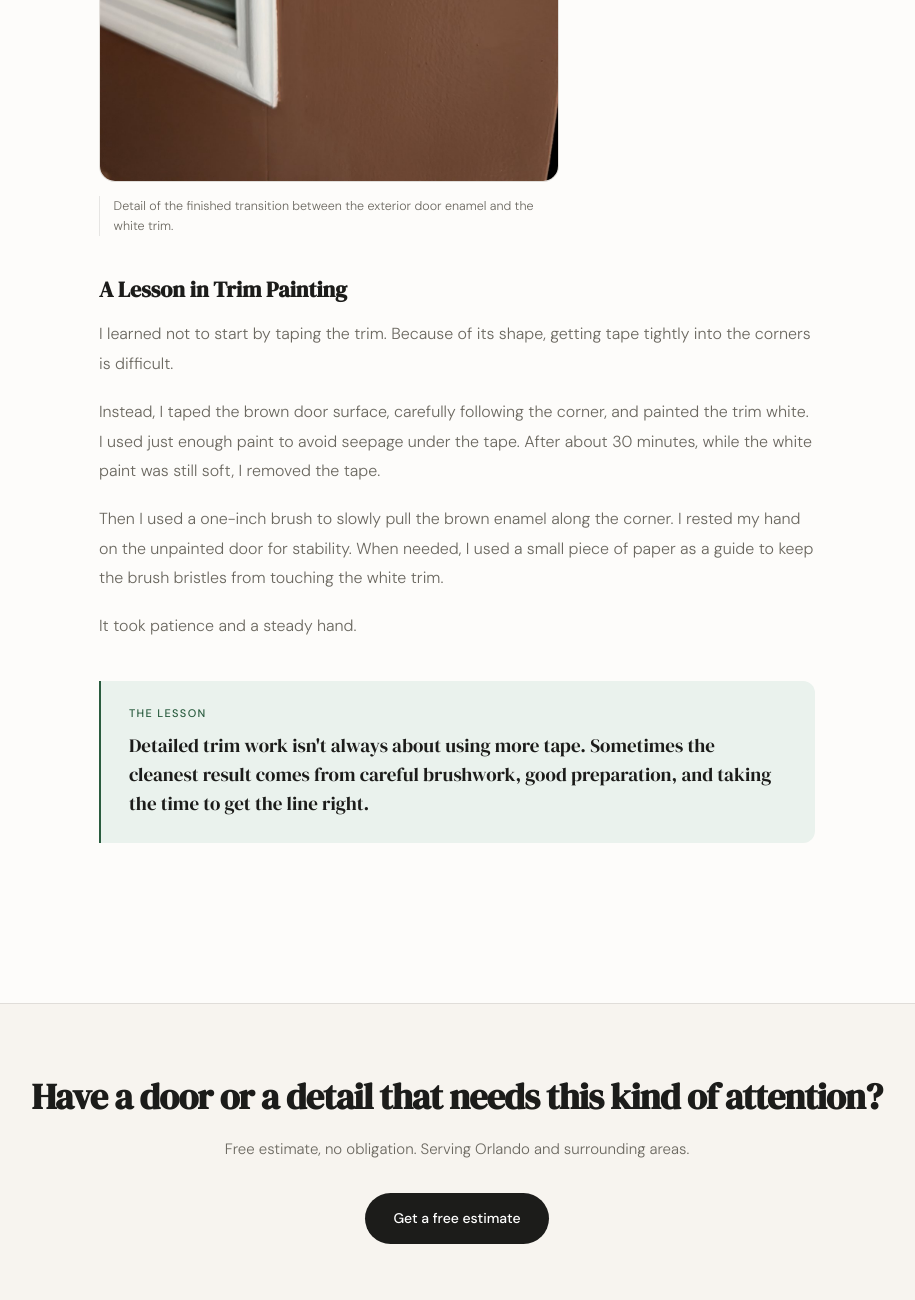
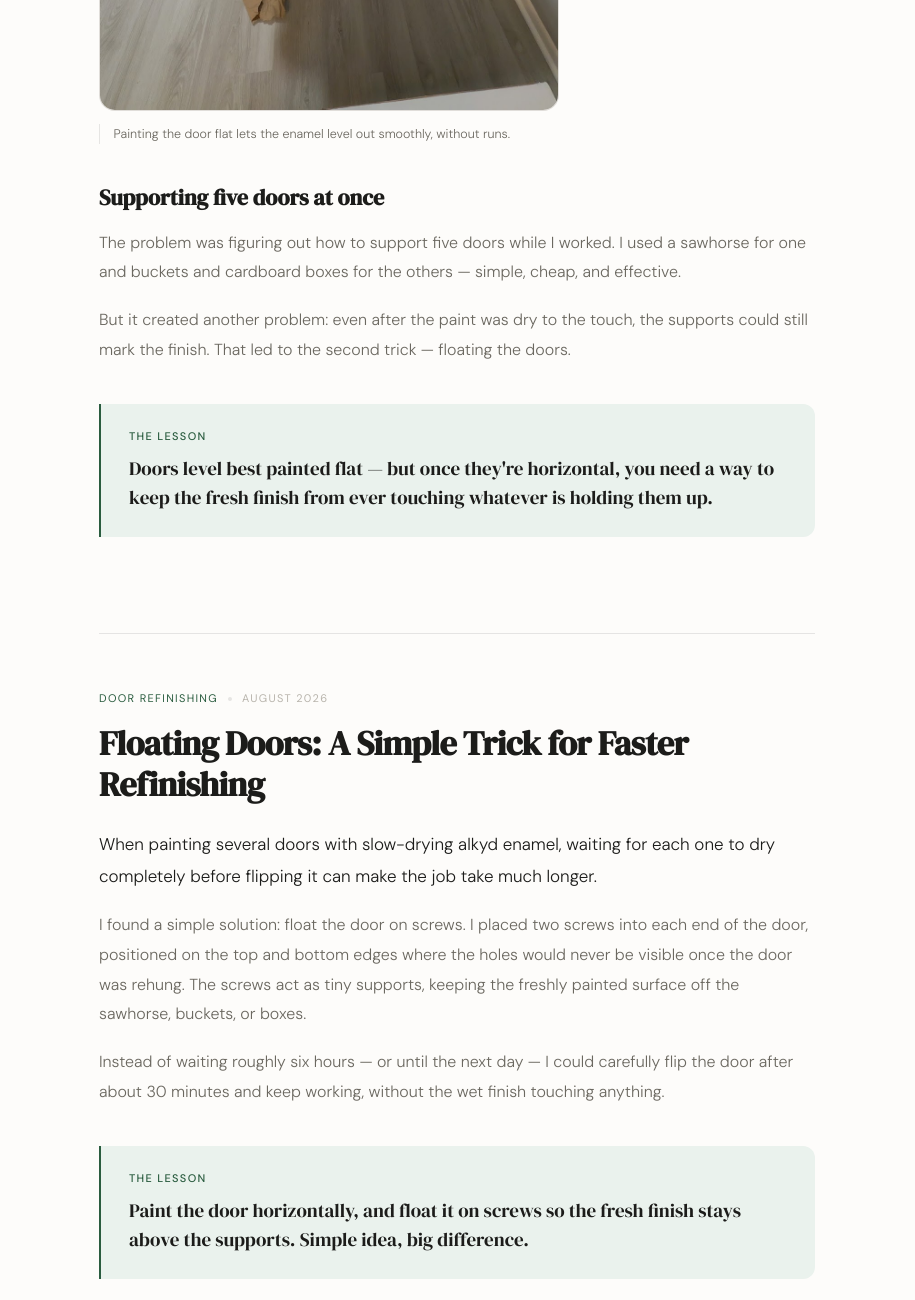
Before and after one commit to izeinoun/specialtyHomePaintingSite, a website: page public/lessons.html in a window 1280 px wide. Shown: the part 1180-2480 px from the top of the page, without its empty margins (183-1098 px from the left). Drawn offline with Linux system fonts and the light colour scheme.

Commit message:
Add two door-refinishing lessons (horizontal painting + floating)
New Lessons entries (newest first): "Why Paint Interior Doors
Horizontally?" (with the door painting image) leading into "Floating
Doors: A Simple Trick for Faster Refinishing." Good specialty content
for readers and search.

Co-Authored-By: Claude Opus 4.8 (1M context) <noreply@anthropic.com>
Claude-Session: https://claude.ai/code/session_01StLF4iQzRTQHTJ15PLwrPy

```diff
--- a/public/lessons.html
+++ b/public/lessons.html
@@ -148,9 +148,67 @@
 <main class="stories">
 
   <!-- ============================================================
+       To add a new story, copy an <article class="lesson"> block
+       and paste it at the top (newest first).
+       ============================================================ -->
+
+  <!-- STORY 03 — Painting doors horizontally -->
+  <article class="lesson">
+    <div class="lesson-meta">
+      <span class="tag">Interior doors</span>
+      <span class="dot"></span>
+      <span>August 2026</span>
+    </div>
+
+    <h2>Why Paint Interior Doors Horizontally?</h2>
+
+    <p class="lead">I had five interior doors to refinish, and they were in rough shape. Because I wanted a durable, smooth finish, I chose alkyd enamel.</p>
+
+    <p>One challenge with doors is getting a consistent finish without runs or unevenness. I prefer to paint doors horizontally, where the surface is easier to control and the paint can level properly.</p>
+
+    <figure class="lesson-figure">
+      <div class="frame">
+        <img src="/door%20painting%201.jpg" alt="Interior door refinished horizontally in alkyd enamel — Specialty Home Painting, Orlando" loading="lazy">
+      </div>
+      <figcaption>Painting the door flat lets the enamel level out smoothly, without runs.</figcaption>
+    </figure>
+
+    <h3>Supporting five doors at once</h3>
+
+    <p>The problem was figuring out how to support five doors while I worked. I used a sawhorse for one and buckets and cardboard boxes for the others — simple, cheap, and effective.</p>
+
+    <p>But it created another problem: even after the paint was dry to the touch, the supports could still mark the finish. That led to the second trick — floating the doors.</p>
+
+    <div class="takeaway">
+      <div class="takeaway-label">The lesson</div>
+      <p>Doors level best painted flat — but once they're horizontal, you need a way to keep the fresh finish from ever touching whatever is holding them up.</p>
+    </div>
+  </article>
+
+  <!-- STORY 02 — Floating doors -->
+  <article class="lesson">
+    <div class="lesson-meta">
+      <span class="tag">Door refinishing</span>
+      <span class="dot"></span>
+      <span>August 2026</span>
+    </div>
+
+    <h2>Floating Doors: A Simple Trick for Faster Refinishing</h2>
+
+    <p class="lead">When painting several doors with slow-drying alkyd enamel, waiting for each one to dry completely before flipping it can make the job take much longer.</p>
+
+    <p>I found a simple solution: float the door on screws. I placed two screws into each end of the door, positioned on the top and bottom edges where the holes would never be visible once the door was rehung. The screws act as tiny supports, keeping the freshly painted surface off the sawhorse, buckets, or boxes.</p>
+
+    <p>Instead of waiting roughly six hours — or until the next day — I could carefully flip the door after about 30 minutes and keep working, without the wet finish touching anything.</p>
+
+    <div class="takeaway">
+      <div class="takeaway-label">The lesson</div>
+      <p>Paint the door horizontally, and float it on screws so the fresh finish stays above the supports. Simple idea, big difference.</p>
+    </div>
+  </article>
+
+  <!-- ============================================================
        STORY 01 — Front Door Restoration
-       To add a new story, copy this <article class="lesson"> block
-       and paste it above this one (newest first).
        ============================================================ -->
   <article class="lesson">
     <div class="lesson-meta">
```
